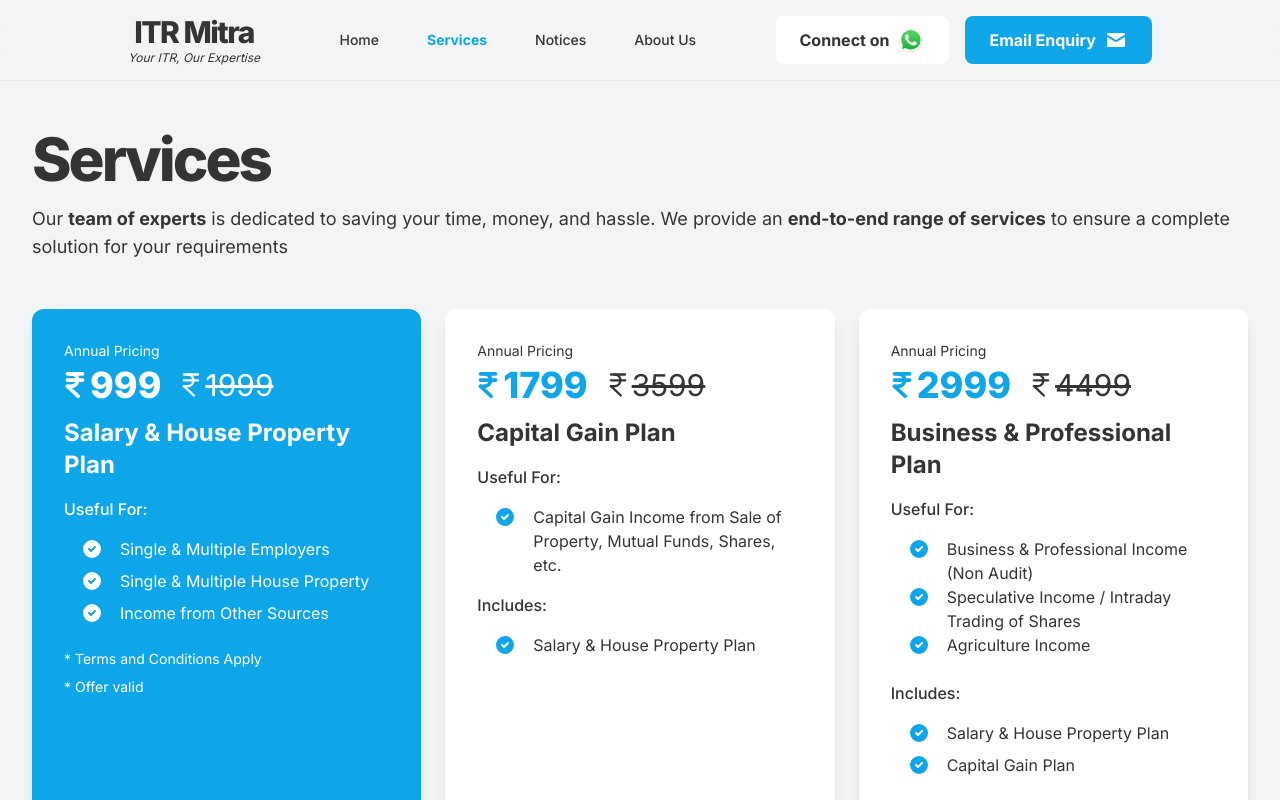
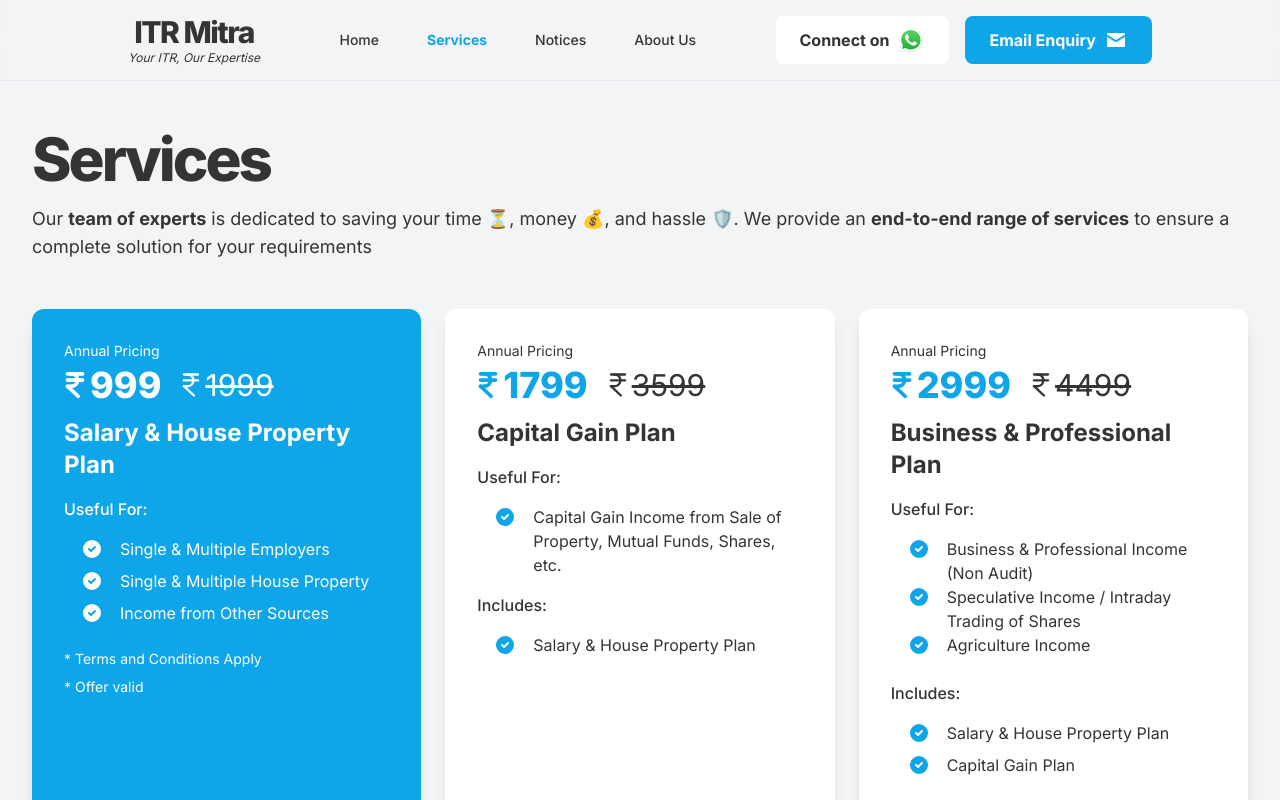
Before and after one commit to itrmitra/itrmitra, a Next.js app: page /services in a window 1280 px wide. Shown: the top 800 px of the page. Built offline with nearby package versions, Linux system fonts and the light colour scheme.

Commit message:
Update services.tsx

```diff
--- a/src/pages/services.tsx
+++ b/src/pages/services.tsx
@@ -20,7 +20,7 @@ export default function Services() {
                             "mb-12 lg"
                         )}
                     >
-                        Our <b>team of experts</b> is dedicated to saving your time, money, and hassle. We provide an <b>end-to-end range of services</b> to ensure a complete solution for your requirements
+                        Our <b>team of experts</b> is dedicated to saving your time ⏳, money 💰, and hassle 🛡️. We provide an <b>end-to-end range of services</b> to ensure a complete solution for your requirements
                     </p>
                 </div>
 
```
